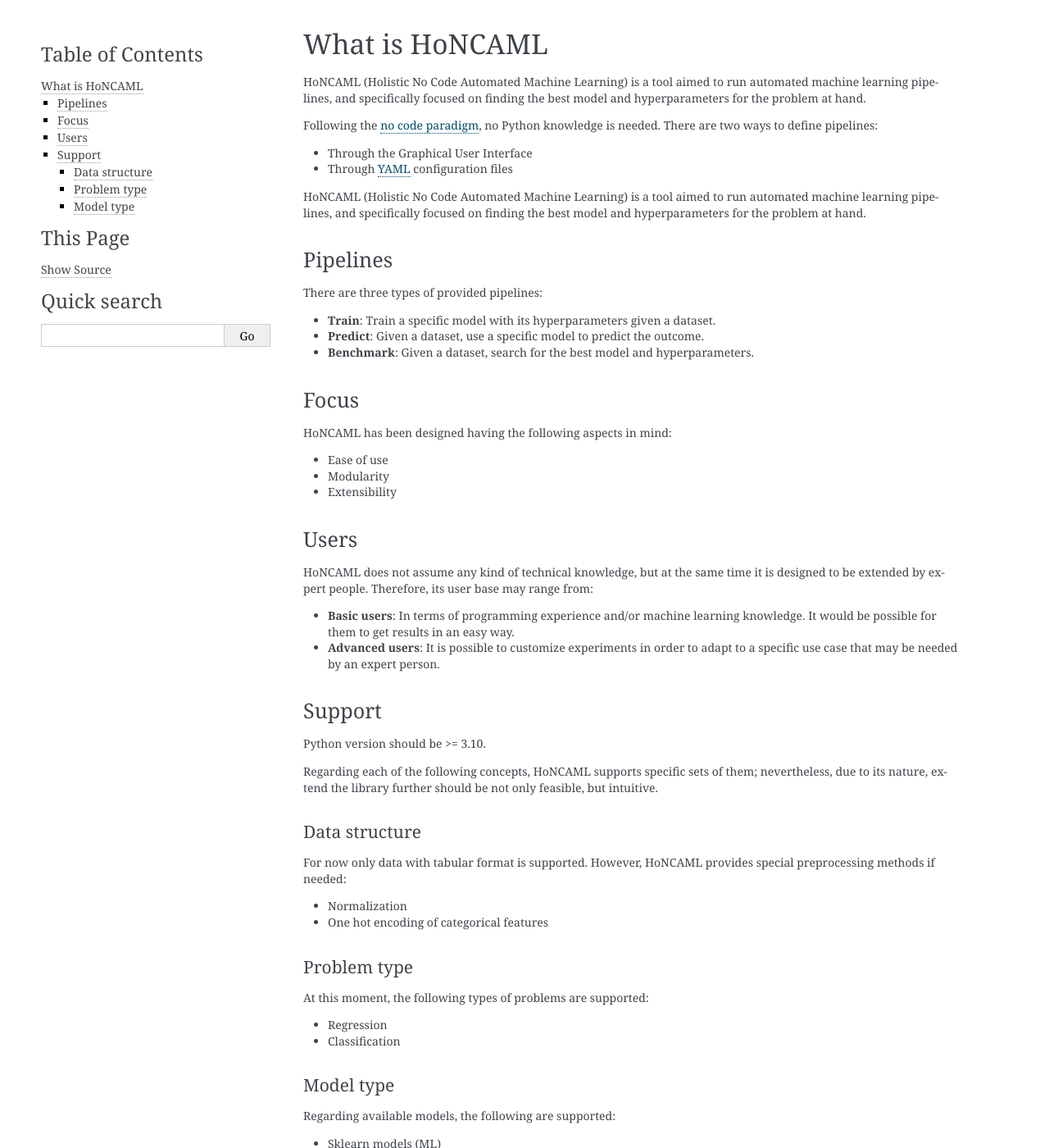
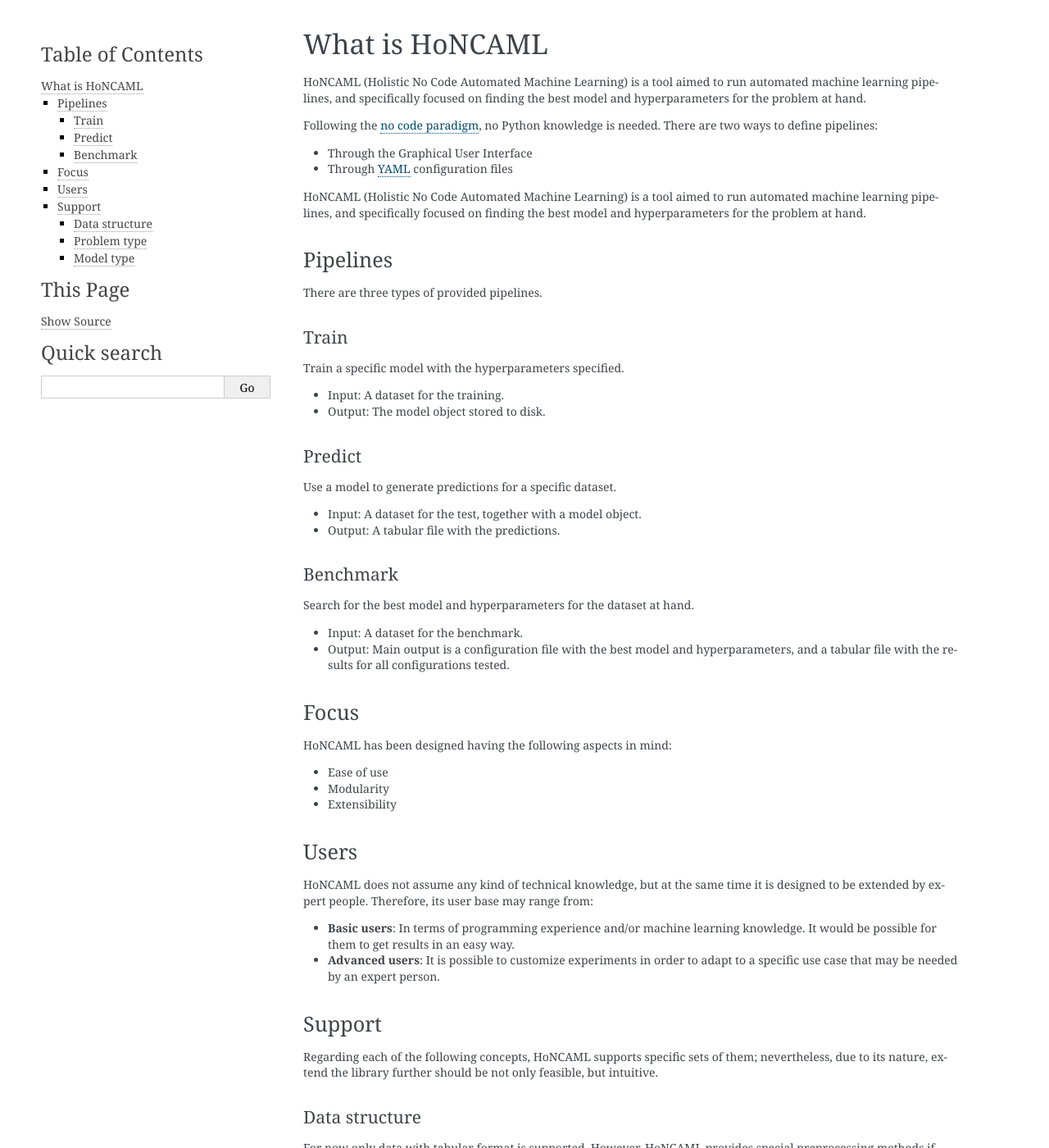
Before and after one commit to Data-Science-Eurecat/HoNCAML, a Sphinx documentation site: the page built from docs/source/what.rst, in a window 1280 px wide and 1400 px high. Shown: the whole window at 82% size. Built offline with Sphinx 7.4.7, drawn with Linux system fonts in a browser that asks for light colours.

Commit message:
Update documentation with examples and details
- Details regarding input and output pipelines
- Example of configuration file in main documentation
- Move Python requirement in installation

```diff
--- a/docs/source/index.rst
+++ b/docs/source/index.rst
@@ -15,3 +15,6 @@ Contents
    configuration
    reference
    :maxdepth: 2
+
+HoNCAML source code can be found at `Github
+<https://github.com/Data-Science-Eurecat/HoNCAML>`_.
--- a/docs/source/what.rst
+++ b/docs/source/what.rst
@@ -20,14 +20,33 @@ best model and hyperparameters for the problem at hand.
 Pipelines
 =========
 
-There are three types of provided pipelines:
+There are three types of provided pipelines.
 
-* **Train**: Train a specific model with its hyperparameters given a
-  dataset.
-* **Predict**: Given a dataset, use a specific model to predict the
-  outcome.
-* **Benchmark**: Given a dataset, search for the best model and
-  hyperparameters.
+Train
+-----
+
+Train a specific model with the hyperparameters specified.
+
+- Input: A dataset for the training.
+- Output: The model object stored to disk.
+
+Predict
+-------
+
+Use a model to generate predictions for a specific dataset.
+
+- Input: A dataset for the test, together with a model object.
+- Output: A tabular file with the predictions.
+
+Benchmark
+---------
+
+Search for the best model and hyperparameters for the dataset at hand.
+
+- Input: A dataset for the benchmark.
+- Output: Main output is a configuration file with the best model and
+  hyperparameters, and a tabular file with the results for all configurations
+  tested.
 
 Focus
 =====
@@ -53,8 +72,6 @@ range from:
 
 Support
 =======
-
-Python version should be >= 3.10.
 
 Regarding each of the following concepts, HoNCAML supports specific sets
 of them; nevertheless, due to its nature, extend the library further
```
Also changed, not shown: README.md (+47 -8 lines), docs/source/usage.rst (+25 -2 lines).
